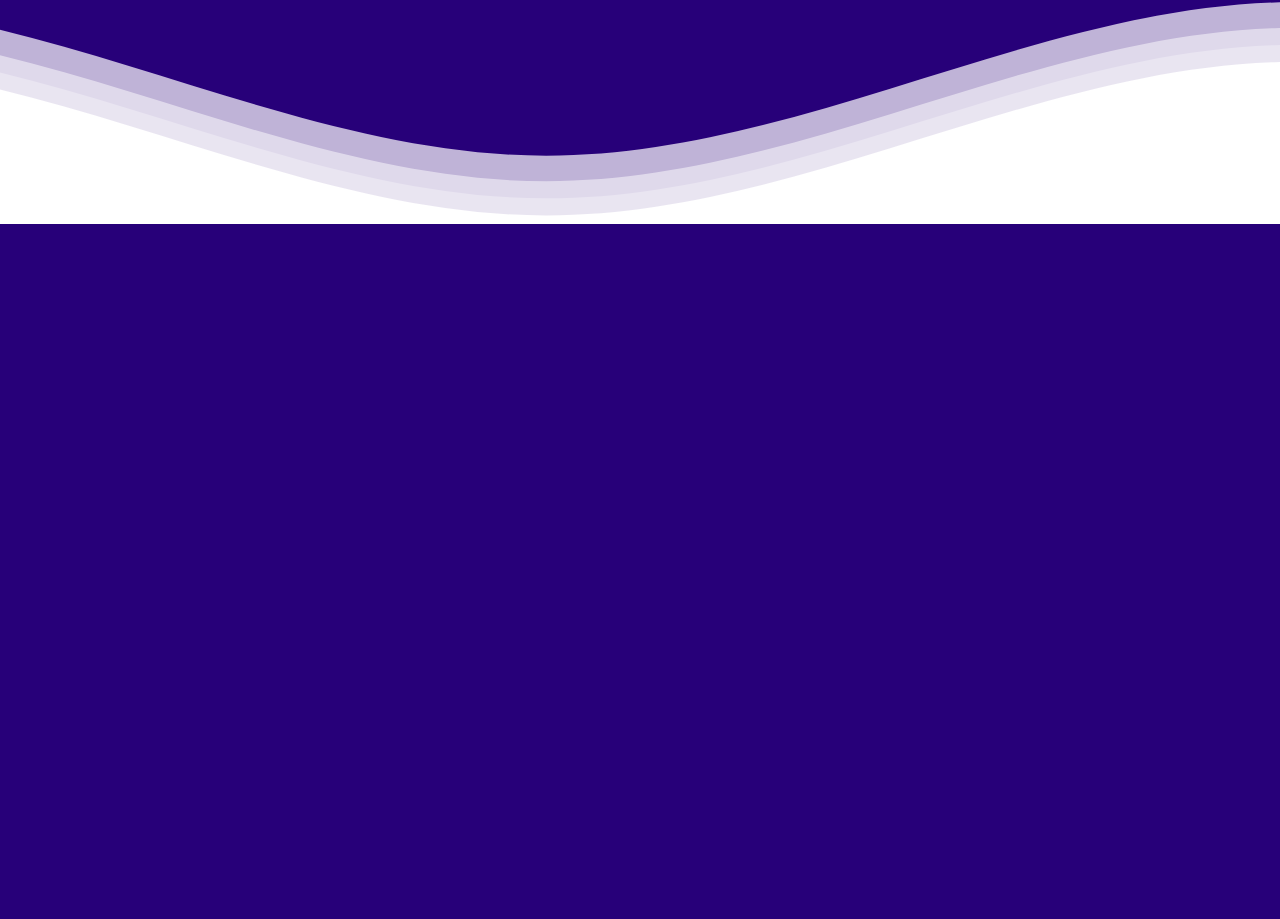
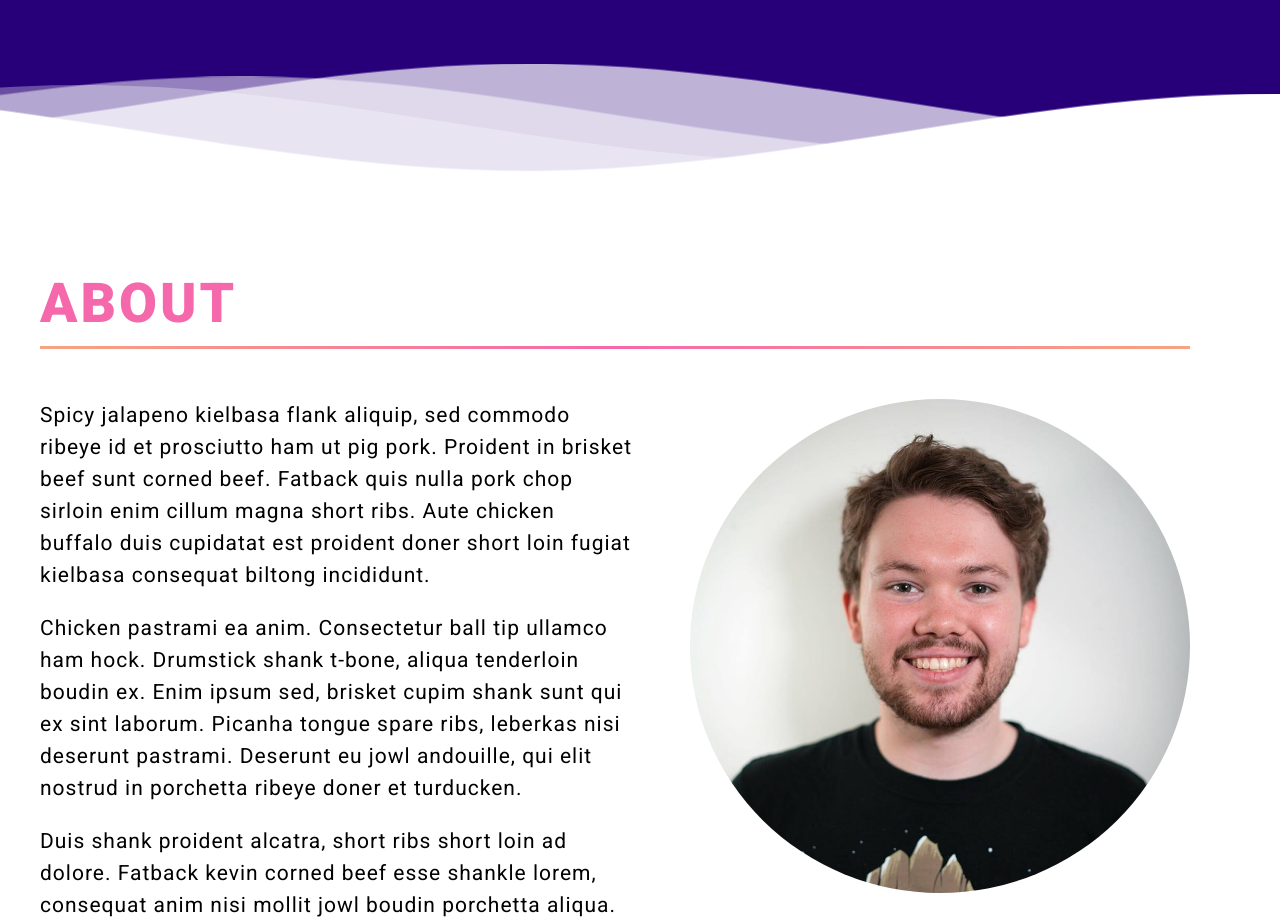
Before and after one commit to RyanMan56/RyanBrianJones-Next, a Next.js app: page / in a window 1280 px wide. Shown: the part 745-1664 px from the top of the page. Before the commit the page ends 973 px from the top, so only its background shows below. Built offline with nearby package versions, Linux system fonts and the light colour scheme.

Commit message:
main body added

```diff
--- a/components/Waves.js
+++ b/components/Waves.js
@@ -4,11 +4,11 @@ import styles from '../styles/Waves.module.scss';
 const Waves = (props) => {
   return (
     <div className={styles.waves_wrapper}>
-      <svg className="waves" viewBox="0 24 150 28" preserveAspectRatio="none" shapeRendering="auto">
+      <svg className={styles.waves} viewBox="0 24 150 28" preserveAspectRatio="none" shapeRendering="auto">
         <defs>
           <path id="gentle-wave" d="M-160 44c30 0 58-18 88-18s 58 18 88 18 58-18 88-18 58 18 88 18 v44h-352z" />
         </defs>
-        <g className="parallax">
+        <g className={styles.parallax}>
           <use href="#gentle-wave" x="48" y="0" fill="rgba(255,255,255,0.7" />
           <use href="#gentle-wave" x="48" y="3" fill="rgba(255,255,255,0.5)" />
           <use href="#gentle-wave" x="48" y="5" fill="rgba(255,255,255,0.3)" />
--- a/pages/index.js
+++ b/pages/index.js
@@ -23,6 +23,29 @@ export default function Home() {
         </div>
       </main>
       <Waves/>
+
+      <div className={styles.main_body}>
+        <div className={styles.main_content}>
+          <h2>ABOUT</h2>
+          <div className={styles.h2_underline} />
+          <div className={styles.about_section}>
+            <div className={styles.text}>
+              <p>
+                Spicy jalapeno kielbasa flank aliquip, sed commodo ribeye id et prosciutto ham ut pig pork. Proident in brisket beef sunt corned beef. Fatback quis nulla pork chop sirloin enim cillum magna short ribs. Aute chicken buffalo duis cupidatat est proident doner short loin fugiat kielbasa consequat biltong incididunt.
+              </p>
+              <p>
+                Chicken pastrami ea anim. Consectetur ball tip ullamco ham hock. Drumstick shank t-bone, aliqua tenderloin boudin ex. Enim ipsum sed, brisket cupim shank sunt qui ex sint laborum. Picanha tongue spare ribs, leberkas nisi deserunt pastrami. Deserunt eu jowl andouille, qui elit nostrud in porchetta ribeye doner et turducken.
+              </p>
+              <p>
+                Duis shank proident alcatra, short ribs short loin ad dolore. Fatback kevin corned beef esse shankle lorem, consequat anim nisi mollit jowl boudin porchetta aliqua. Prosciutto velit pork belly, ground round andouille dolor ullamco kielbasa pork rump eu aliqua jowl nulla meatball. Picanha pork belly cow incididunt quis, laborum sunt.
+              </p>
+            </div>
+            <div className={styles.image}>
+              <img width="500" src="/me.jpg" />
+            </div>
+          </div>
+        </div>
+      </div>
     </div>
   )
 }
--- a/styles/Header.module.scss
+++ b/styles/Header.module.scss
@@ -19,6 +19,9 @@
   height: 80px;
   box-shadow: 0px 4px 4px 0px #00000040;
   min-height: unset;
+  position: fixed;
+  background-color: #270079;
+  z-index: 1;
 }
 
 .navbar_main {
--- a/styles/Home.module.scss
+++ b/styles/Home.module.scss
@@ -7,6 +7,8 @@
 .main{
   max-width: 1200px;
   width: 100%;
+  padding-bottom: 70px;
+  box-sizing: content-box;
   min-height: 650px;
   flex: 1;
   display: flex;
@@ -15,6 +17,7 @@
   color: whitesmoke;
   // padding: 2.5% 0 5% 0;
   justify-content: space-around;
+  margin-top: 80px;
 
   // @media only screen and (min-height: 1200px) {
     // padding: 5% 0 10% 0;
@@ -65,3 +68,55 @@
     color: #5bbde0;
   }
 }
+
+.main_body {
+  width: 100%;
+  background-color: white;
+  display: flex;
+  justify-content: center;
+}
+
+.main_content {
+  max-width: 1200px;
+  padding-top: 50px;
+  padding-bottom: 500px;
+  padding-right: 50px;
+
+  h2 {
+    margin-bottom: 0.2em;
+  }
+
+  p {
+    letter-spacing: 1px;
+    line-height: 32px;
+    font-size: 21px;
+
+  }
+
+  .about_section {
+    display: flex;
+    flex-direction: row;
+  }
+  .text {
+    flex: 2;
+    padding-right: 5%;
+
+    :first-child {
+      margin-top: 0;
+    }
+  }
+  .image {
+    flex: 1;
+
+    img {
+      border-radius: 50%;
+    }
+  }
+}
+
+.h2_underline {
+  height: 3px;
+  width: 100%;
+  background: -webkit-linear-gradient(left, #F7E056 -50%, #F568AB 50%, #F7E056 150%);
+  margin-bottom: 50px;
+}
--- a/styles/Waves.module.scss
+++ b/styles/Waves.module.scss
@@ -1,7 +1,41 @@
 .waves_wrapper {
   width: 100%;
+  height: 15vh;
+  min-height: 100px;
+  max-height: 150px;
 }
 
 .waves {
   width: 100%;
+  position:relative;
+  width: 100%;
+  height:100%;
 }
+
+.parallax > use {
+  animation: move-forever 25s cubic-bezier(.55,.5,.45,.5)     infinite;
+}
+.parallax > use:nth-child(1) {
+  animation-delay: -2s;
+  animation-duration: 7s;
+}
+.parallax > use:nth-child(2) {
+  animation-delay: -3s;
+  animation-duration: 10s;
+}
+.parallax > use:nth-child(3) {
+  animation-delay: -4s;
+  animation-duration: 13s;
+}
+.parallax > use:nth-child(4) {
+  animation-delay: -5s;
+  animation-duration: 20s;
+}
+@keyframes move-forever {
+  0% {
+   transform: translate3d(-90px,0,0);
+  }
+  100% {
+    transform: translate3d(85px,0,0);
+  }
+}
--- a/styles/globals.css
+++ b/styles/globals.css
@@ -3,8 +3,22 @@ body {
   background-color: #270079;
   padding: 0;
   margin: 0;
-  font-family:  -apple-system, BlinkMacSystemFont, Segoe UI, Roboto, Oxygen,
+  font-family: Roboto, -apple-system, BlinkMacSystemFont, Segoe UI, Oxygen,
     Ubuntu, Cantarell, Fira Sans, Droid Sans, Helvetica Neue, sans-serif;
+}
+
+h2 {
+  font-family: Roboto;
+  font-size: 55px;
+  font-weight: 900;
+  letter-spacing: 3px;
+  /* background: -webkit-linear-gradient(top, #F568AB 45%, #F568AB 85%); */
+  /* background: -webkit-linear-gradient(top, #F568AB 0%, #F7E056 120%);
+  -webkit-background-clip: text;
+  -webkit-text-fill-color: transparent; */
+  /* background-color: #F568AB; */
+  color: #F568AB;
+  margin-bottom: 0.5em;
 }
 
 a {
```
Also changed, not shown: public/me.jpg (added).
